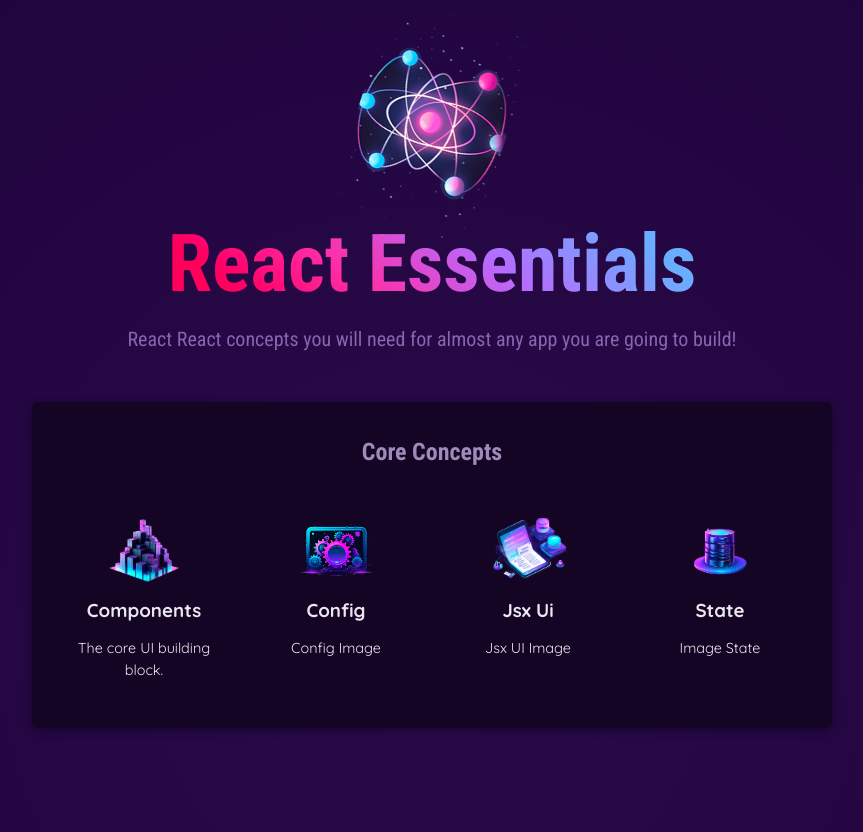
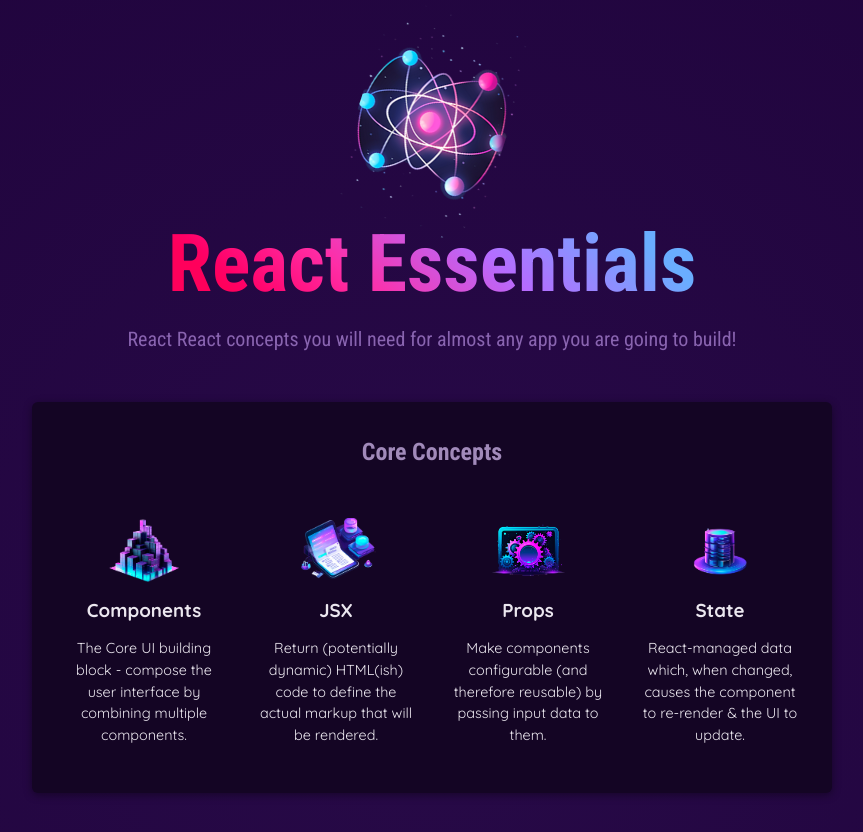
Before and after one commit to Royhan2123/Belajar-React-Js, a React (Create React App) app in the folder belajar-react-jsx/: page / in a window 1280 px wide. Shown: the top 832 px of the page, without its empty margins (208-1071 px from the left). Built offline with nearby package versions, Linux system fonts and the light colour scheme.

Commit message:
add and import {Core_Concepts}

```diff
--- a/belajar-react-jsx/src/App.js
+++ b/belajar-react-jsx/src/App.js
@@ -1,9 +1,6 @@
 import "./App.css";
 import reactImg from "./assets/react-core-concepts.png";
-import componentImg from "./assets/components.png";
-import configImg from "./assets/config.png";
-import jsxUiImg from "./assets/jsx-ui.png";
-import stateMgmtImg from "./assets/state-mgmt.png";
+import { CORE_CONCEPST } from "./data";
 
 const iniArray = ["Fundamental ", "React ", "Core "];
 
@@ -42,24 +39,24 @@
             <br/>
             <ul>
               <CoreConcept
-                title="Components"
-                description="The core UI building block."
-                img={componentImg}
+                title={CORE_CONCEPST[0].title}
+                description={CORE_CONCEPST[0].description}
+                img={CORE_CONCEPST[0].image}
               />
               <CoreConcept
-                title="Config"
-                description="Config Image "
-                img={configImg}
+                 title={CORE_CONCEPST[1].title}
+                 description={CORE_CONCEPST[1].description}
+                 img={CORE_CONCEPST[1].image}
               />
               <CoreConcept
-                title="Jsx Ui"
-                description="Jsx UI Image"
-                img={jsxUiImg}
+                 title={CORE_CONCEPST[2].title}
+                 description={CORE_CONCEPST[2].description}
+                 img={CORE_CONCEPST[2].image}
               />
               <CoreConcept
-                title="State "
-                description="Image State"
-                img={stateMgmtImg}
+                title={CORE_CONCEPST[3].title}
+                description={CORE_CONCEPST[3].description}
+                img={CORE_CONCEPST[3].image}
               />
             </ul>
           </section>
--- /dev/null
+++ b/belajar-react-jsx/src/data.js
@@ -0,0 +1,31 @@
+import componentImg from "./assets/components.png"
+import jsxImg from "./assets/jsx-ui.png"
+import propsImg from "./assets/config.png"
+import stateImg from "./assets/state-mgmt.png"
+
+export const CORE_CONCEPST = [
+    {
+        image: componentImg,
+        title: "Components",
+        description:
+        "The Core UI building block - compose the user interface by combining multiple components."
+    },
+    {
+        image: jsxImg,
+        title: 'JSX',
+        description:
+          'Return (potentially dynamic) HTML(ish) code to define the actual markup that will be rendered.',
+      },
+      {
+        image: propsImg,
+        title: 'Props',
+        description:
+          'Make components configurable (and therefore reusable) by passing input data to them.',
+      },
+      {
+        image: stateImg,
+        title: 'State',
+        description:
+          'React-managed data which, when changed, causes the component to re-render & the UI to update.',
+      },
+];
```
